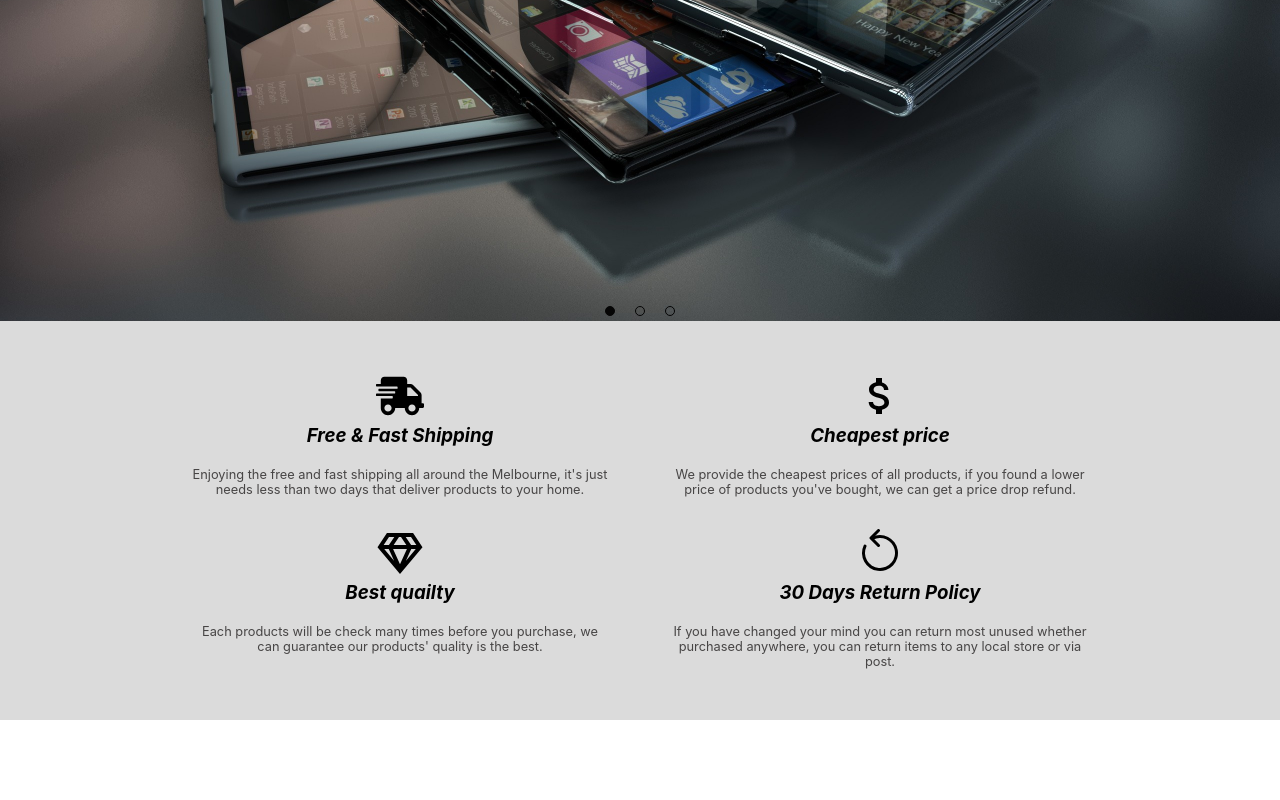
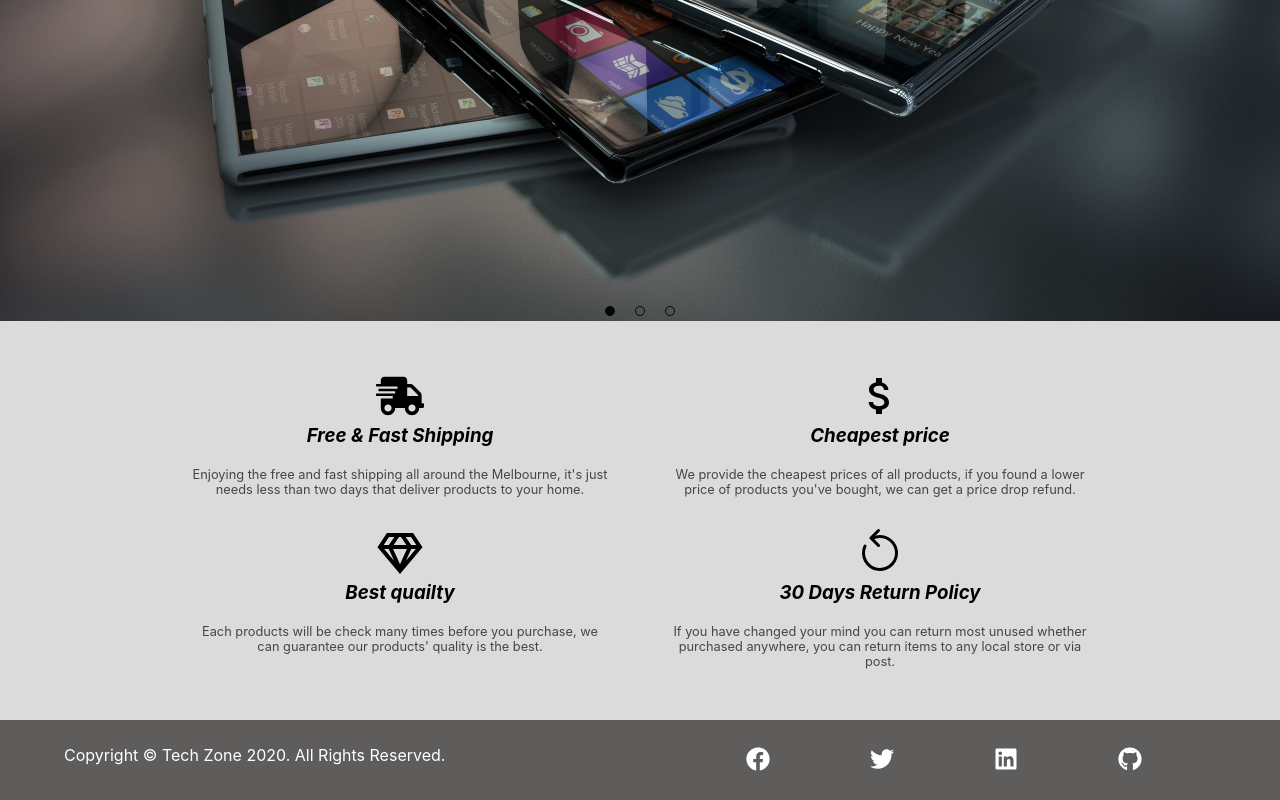
Before and after one commit to Leooook/tech-zone, a React (Create React App) app: page / in a window 1280 px wide. Shown: the part 399-1199 px from the top of the page. Before the commit the page ends 1119 px from the top, so only its background shows below. Built offline with nearby package versions, Linux system fonts and the light colour scheme.

Commit message:
commit 2 add footer

```diff
--- a/src/App.css
+++ b/src/App.css
@@ -164,7 +164,51 @@
 		border-radius: 10px;
 	}
 }
-/*end of nav*/
+/* end of nav */
+/* footer */
+.footer {
+	height: 10vh;
+	background-color: rgb(95, 92, 92);
+}
+.footerInfo {
+	color: white;
+	margin: 10px 0 0 40px;
+  font-size: 0.8rem;
+  cursor: default;
+}
+.footerLogo {
+	display: flex;
+	justify-content: space-between;
+	margin: 15px 23vw 0 23vw;
+}
+.footerEachLogo {
+	color: white;
+	font-size: 1.3rem;
+	transition: all 0.3s linear;
+}
+.footerEachLogo:hover {
+	color: rgb(199, 194, 194);
+}
+@media screen and (min-width: 1000px) {
+	.footer {
+    display: flex;
+    justify-content: space-between;
+	}
+	.footerInfo {
+		margin: 25px 5vw 0 5vw;
+    font-size: 1rem
+	}
+	.footerLogo {
+		margin: 27px 3vw 0 0;
+	}
+	.footerEachLogo {
+		margin-right: 100px;
+		color: white;
+		font-size: 1.5rem;
+		transition: all 0.3s linear;
+	}
+}
+/* end of footer */
 /* hero */
 .hero {
 	position: relative;
@@ -172,9 +216,6 @@
 	height: 90vh;
 	background: center/cover no-repeat;
 	transition: all 1.5s ease;
-}
-.heroErr {
-	height: 100vh;
 }
 .heroTitle {
 	margin: 15vh auto 0 auto;
@@ -258,7 +299,7 @@
 		margin: 0 auto;
 	}
 }
-/*end of hero*/
+/* end of hero */
 /* services */
 .services {
 	padding: 4% 15% 4% 15%;
@@ -288,3 +329,4 @@
 		grid-template-columns: repeat(2, minmax(200px, 1fr));
 	}
 }
+/* end of service */
--- a/src/App.js
+++ b/src/App.js
@@ -10,6 +10,7 @@ import AboutPage from './Pages/aboutPage'
 import ContactPage from './Pages/contactPage'
 import ErrorPage from './Pages/errorPage'
 import Nav from './Components/nav'
+import Footer from './Components/footer'
 
 function App() {
 	return (
@@ -24,6 +25,7 @@ function App() {
 				<Route exact path="/contact" component={ContactPage} />
 				<Route component={ErrorPage} />
 			</Switch>
+      <Footer />
 		</div>
 	)
 }
--- /dev/null
+++ b/src/Components/footer.jsx
@@ -0,0 +1,26 @@
+import React from 'react'
+import { FaFacebook, FaTwitter, FaLinkedin, FaGithub } from 'react-icons/fa'
+
+function Footer(props) {
+	return (
+		<footer className="footer">
+			<p className="footerInfo">Copyright © Tech Zone 2020. All Rights Reserved.</p>
+			<div className="footerLogo">
+				<a href="http://www.facebook.com" target="view_window">
+					<FaFacebook className="footerEachLogo" />
+				</a>
+				<a href="http://www.twitter.com" target="view_window">
+					<FaTwitter className="footerEachLogo" />
+				</a>
+				<a href="http://www.linkedin.com" target="view_window">
+					<FaLinkedin className="footerEachLogo" />
+				</a>
+				<a href="http://www.github.com" target="view_window">
+					<FaGithub className="footerEachLogo" />
+				</a>
+			</div>
+		</footer>
+	)
+}
+
+export default Footer
--- a/src/Components/hero.jsx
+++ b/src/Components/hero.jsx
@@ -47,10 +47,7 @@ class Hero extends Component {
 
 	render() {
 		return (
-			<section
-				className={this.props.err ? 'hero heroErr' : 'hero'}
-				style={{ backgroundImage: `url(${this.state.heroImg})` }}
-			>
+			<section className="hero" style={{ backgroundImage: `url(${this.state.heroImg})` }}>
 				<h1 className="heroTitle"> {this.props.title} </h1>
 				<div className="heroCenter">
 					<IoIosArrowDropleft onClick={this.imgLeft} className="heroLogo" />
--- a/src/Pages/errorPage.js
+++ b/src/Pages/errorPage.js
@@ -5,7 +5,7 @@ import Hero from '../Components/hero'
 function ErrorPage() {
 	return (
 		<div className="main">
-			<Hero title="404 Not Found" path="/" banner="Return Home" err={true} />
+			<Hero title="404 Not Found" path="/" banner="Return Home" />
 		</div>
 	)
 }
```
